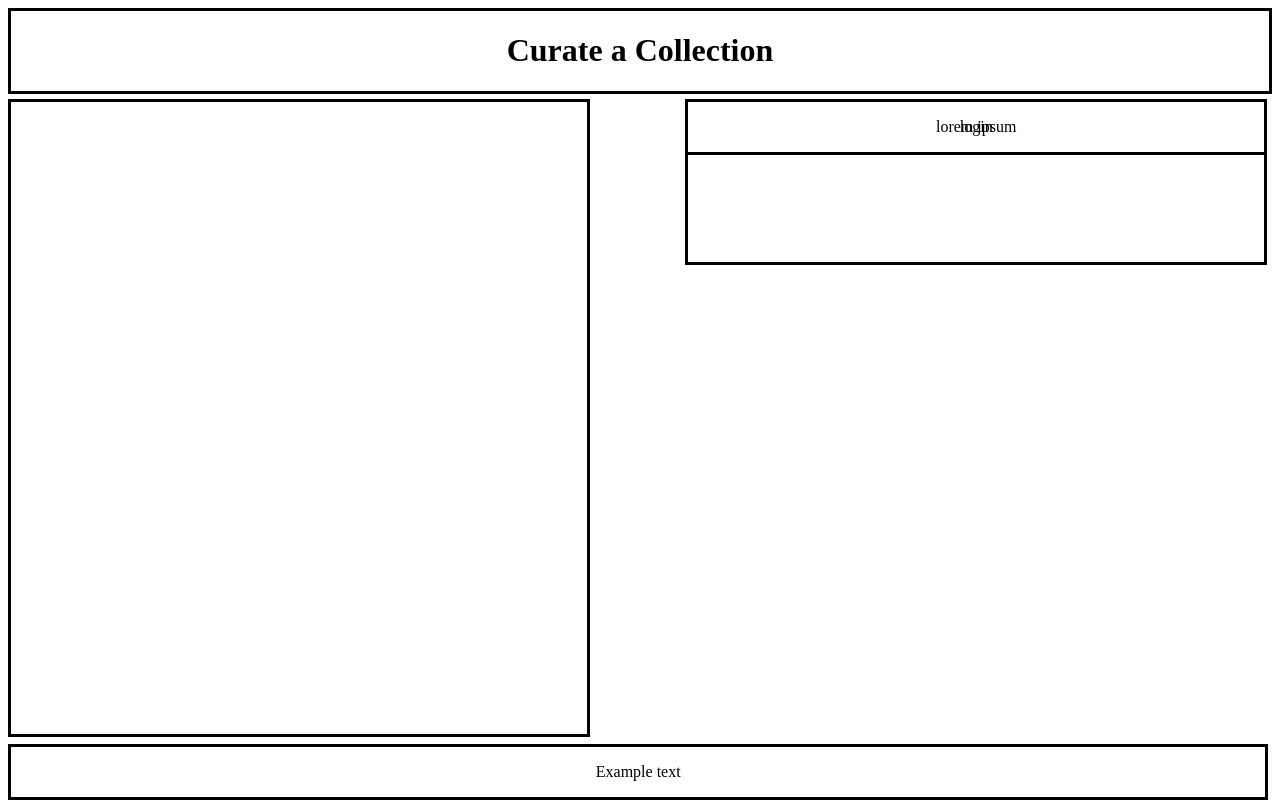
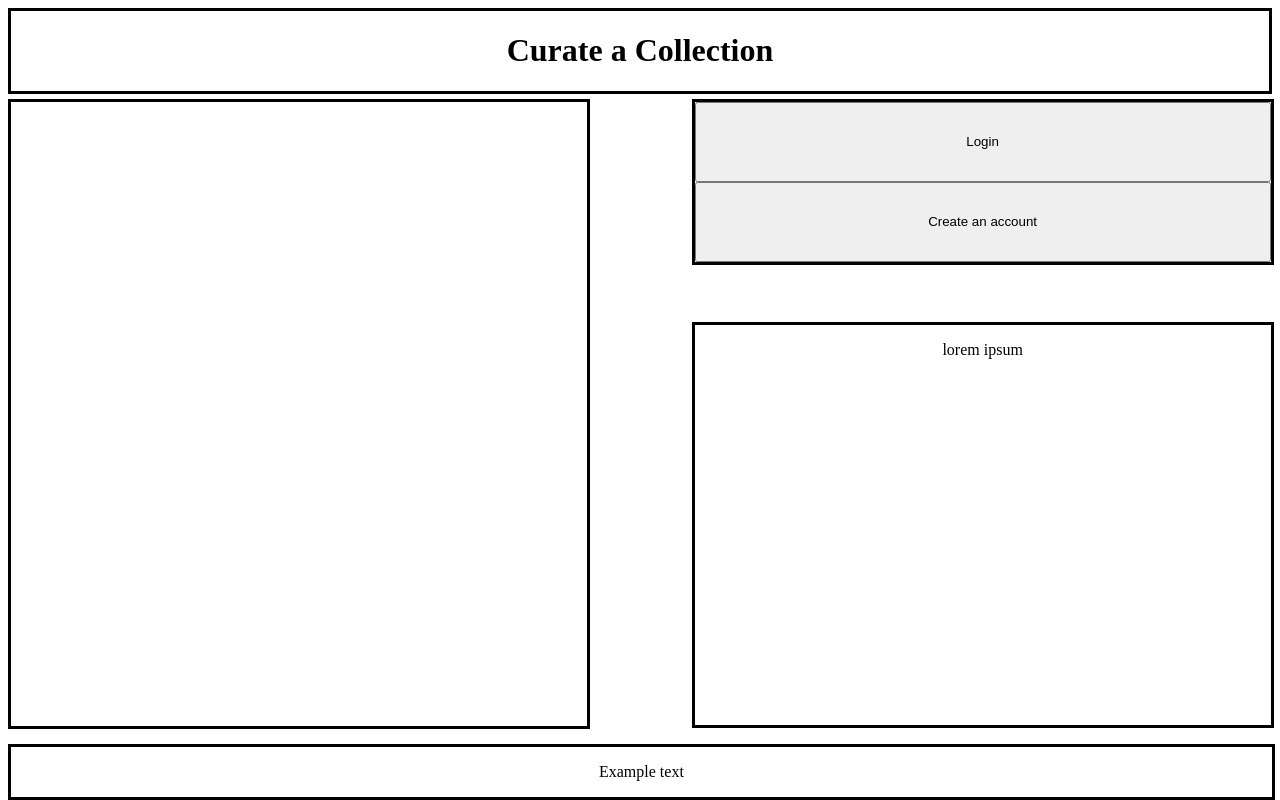
Before and after one commit to Alcor2814/AWT_Coursework, a Flask app: page / in a window 1280 px wide. Run offline with Flask 3, Linux system fonts and the light colour scheme.

Commit message:
Basic template for index, attempts at reading from API

```diff
--- /dev/null
+++ b/static/css/index.css
@@ -0,0 +1,46 @@
+.title{
+	text-align:center;
+	border-style: solid;
+	margin-bottom:5px;
+}
+.comic{
+	position:absolute;
+	border-style: solid;
+	height: 78%;
+	width: 45%;
+	margin-right:10px;
+ }
+.login{
+	width: 45%;
+	border-style: solid;
+	position:absolute;
+	text-align:center;
+	right:0.5%;
+	height:20%;
+	margin-bottom:5px;
+}
+.about{
+	width: 45%;
+	border-style: solid;
+	text-align:center;
+	right:0.5%;
+	height:50%;
+	bottom:9%;
+	position:absolute;
+}
+.information{
+	position:absolute;
+	bottom:0;
+	text-align:center;
+	border-style: solid;
+	width: 98.5%;
+}
+
+#login{
+	width:100%;
+	height:50%;
+}
+#createAccount{
+	width:100%;
+	height:50%;
+}
--- a/static/css/stylesheet.css
+++ /dev/null
@@ -1,35 +0,0 @@
-.title{
-	text-align: center;
-	border-style: solid;
-	margin-bottom:5px;
-}
-.comic{
-	position:absolute;
-	border-style: solid;
-	height: 79%;
-	width: 45%;
-	/*investigate making this a flex box*/
-}
-.login{
-	width: 45%;
-	border-style: solid;
-	position:fixed;
-	text-align:center;
-	right:1%;
-	margin-bottom:5px;
-}
-.about{
-	width: 45%;
-	border-style: solid;
-	position: fixed;
-	text-align:center;
-	right:1%;
-	height:20%;
-}
-.information{
-	position:fixed;
-	bottom: 0;
-	width:98%;
-	text-align:center;
-	border-style: solid;
-}
--- /dev/null
+++ b/static/script.js
@@ -0,0 +1,20 @@
+const apiKey='2b739459da8dc4ec62f68656b642554dea026eca';
+const url='https://www.comicvine.com/api/'
+const format='&format=json'
+
+console.log("script.js accessed");
+
+function fetchData(){
+	let character = 'Superman'
+	let query='&resources=character&query=${character}'
+	let request = url + "search/?api_key=${apiKey}"+format+query;
+
+	try{
+		fetch(request, {mode: 'cors'})
+		  .then(response => response.json())
+		  .then(data => console.log(data));
+	}
+	catch(error){
+		console.error(error.message);
+	}
+}
--- a/templates/index.html
+++ b/templates/index.html
@@ -1,16 +1,21 @@
 <!DOCTYPE HTMl>
 <html>
 	<head>
-		<link rel="stylesheet" href="{{ url_for('static', filename='css/stylesheet.css') }}">
+		<link rel="stylesheet" href="{{ url_for('static', filename='css/index.css') }}">
+		<link rel="script" href="{{ url_for('static', filename='script.js') }}">
+		<script src="{{url_for('static', filename='script.js')}}">fetchData()</script>
 	</head>
+	<body onload="fetchData()">
+
 	<div class="title">
 		<h1> Curate a Collection </h1>
 	</div>
 	<div class="comic">
-
+		<p id="output"></p>
 	</div>
 	<div class="login">
-		<p>login</p>
+		<button type="button" id="login">Login</button>
+		<button type="button" id="createAccount">Create an account</button>
 	</div>
 	<div class="about">
 		<p>lorem ipsum</p>
```
